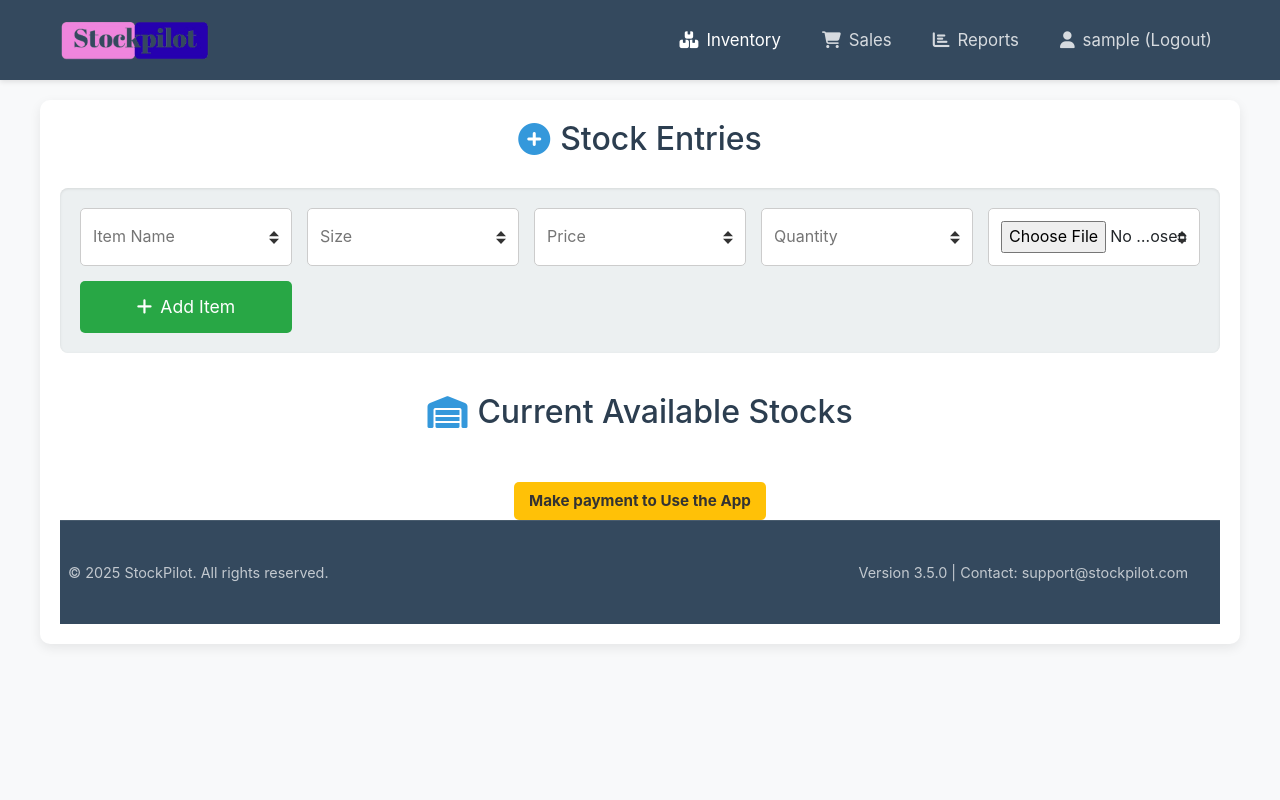
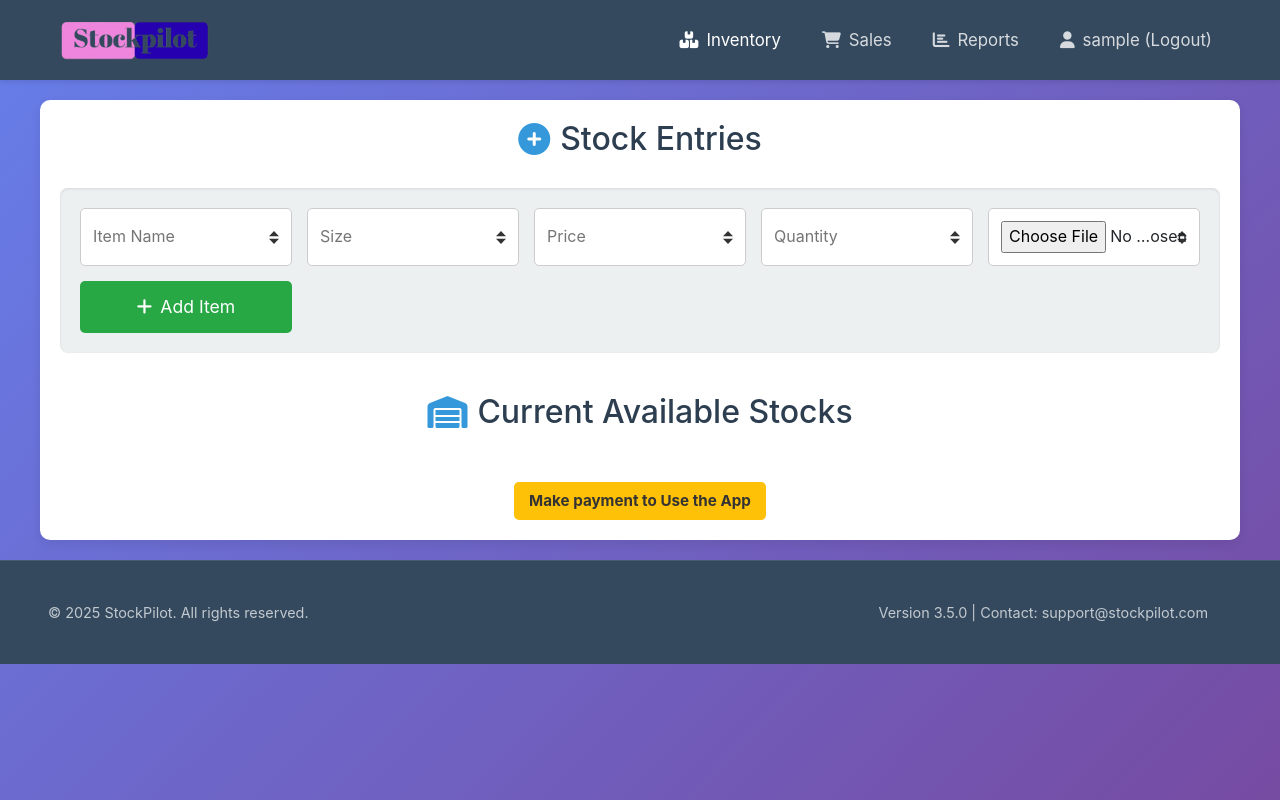
Before and after one commit to mojjam07/SPIA, a Django app: page /inventory/ in a window 1280 px wide. Run offline with Django 5.2, Linux system fonts and the light colour scheme; the visitor is signed in with stand-in values (Sample User, id 1); data that the repository does not hold is empty.

Commit message:
added the reportlab and staged the base.html file

```diff
--- a/mainapp/templates/base.html
+++ b/mainapp/templates/base.html
@@ -17,14 +17,22 @@
     <link href="https://cdnjs.cloudflare.com/ajax/libs/font-awesome/6.4.0/css/all.min.css" rel="stylesheet" />
     <link rel="stylesheet" href="{% static 'styles.css' %}" />
     <link rel="icon" type="image/png" href="{% static 'images/stockpilot.png' %}" />
+    <style>
+      body.index-page {
+        /* Apply the gradient background from the landing/login page theme */
+        background: linear-gradient(135deg, #667eea 0%, #764ba2 100%);
+        background-attachment: fixed; /* Ensures the gradient doesn't scroll with page content */
+      }
+    </style>
   </head>
 
   <body class="index-page">
     {% include "navbar.html" %}
     <div class="page-wrapper">
       {% block content %}{% endblock %}
-      {% include "footer.html" %}
+      <!-- {% include "footer.html" %} -->
     </div>
+    {% include "footer.html" %}
     {% block scripts %}
       <script src="https://cdn.jsdelivr.net/npm/bootstrap@5.3.0/dist/js/bootstrap.bundle.min.js"></script>
       <script src="https://cdn.jsdelivr.net/npm/chart.js"></script>
--- a/requirements.txt
+++ b/requirements.txt
@@ -6,6 +6,7 @@ gunicorn==21.2.0
 psycopg2-binary==2.9.9
 python-dotenv==1.0.0
 djangorestframework==3.14.0
+reportlab>=4.0.0
 
 # For Docker
 # Django
```
